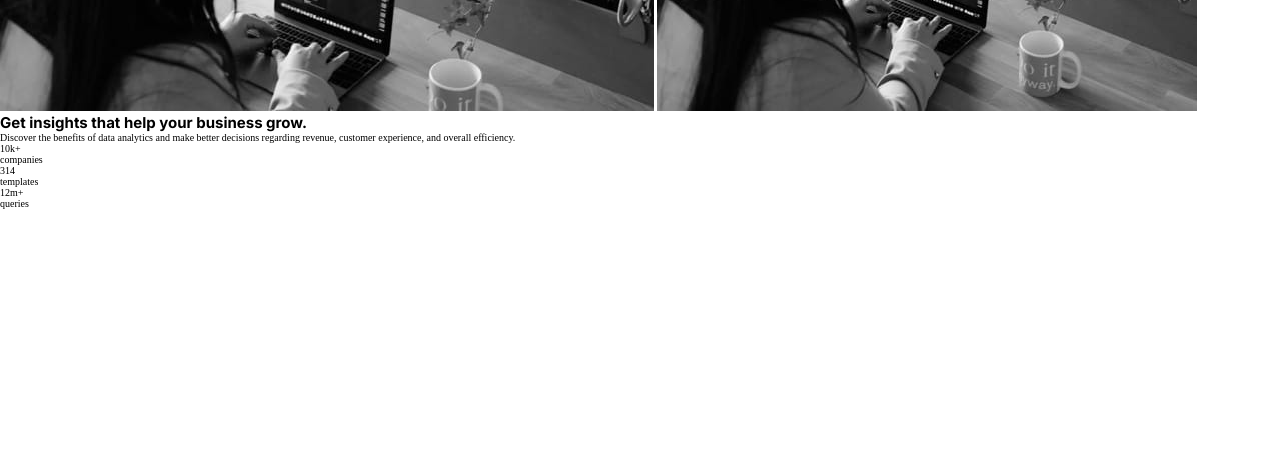
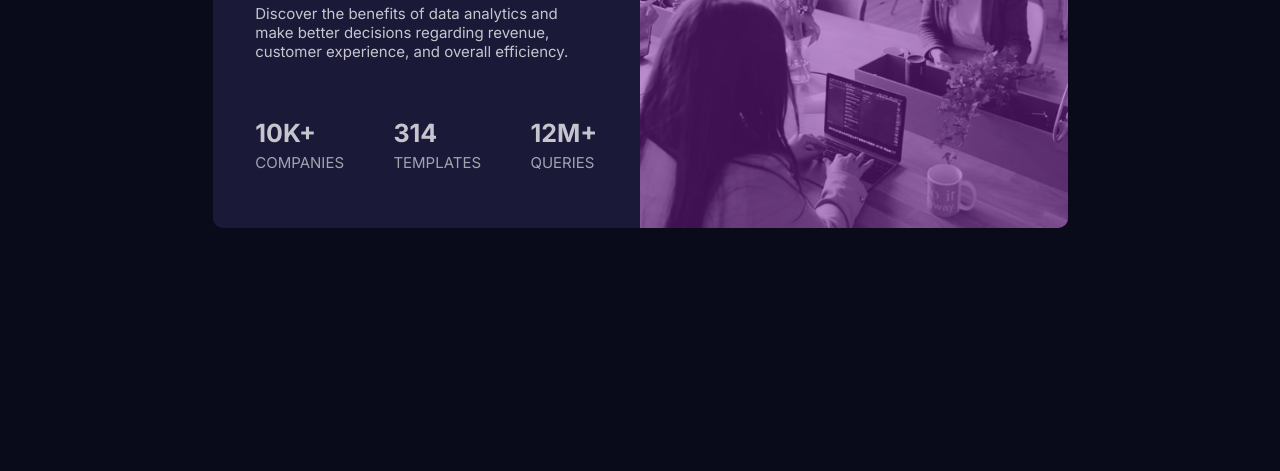
Before and after one commit to Ganesh-G0/Stats_Preview, a plain HTML site: page index.html in a window 1280 px wide. Shown: the part 369-840 px from the top of the page. Before the commit the page ends 800 px from the top, so only its background shows below. Drawn offline with Linux system fonts and the light colour scheme.

Commit message:
Update styles.css

```diff
--- a/styles.css
+++ b/styles.css
@@ -1,35 +1,151 @@
 @import url("https://fonts.googleapis.com/css2?family=Inter:wght@400;700&family=Lexend+Deca&display=swap");
+:root {
+  --veryDarkBlue: hsl(233, 47%, 7%);
+  --darkDeSaturatedBlue: hsl(244, 38%, 16%);
+  --softViolet: hsl(277, 64%, 61%);
+  /* main heading, stats */
+  --whiteMain: hsl(0, 0%, 100%);
+  /* main paragraph */
+  --whitePara: hsla(0, 0%, 100%, 0.75);
+  /* stats */
+  --whiteStat: hsla(0, 0%, 100%, 0.6);
+}
 * {
   margin: 0;
   padding: 0;
+  box-sizing: border-box;
+  font-family: "Inter", sans-serif;
 }
 html {
   font-size: 62.5%;
   overflow-x: hidden;
   scroll-behavior: smooth;
 }
-.attribution {
-  font-size: 1.2rem;
+body {
+  margin: 2rem auto;
+  display: flex;
+  align-items: center;
+  justify-content: center;
+  min-height: 100dvh;
+  color: var(--whiteMain);
+  background-color: var(--veryDarkBlue);
+}
+img, picture, svg, video {
+  display: block;
+  max-width: 100%;
+}
+/* --------------------------------------------------------------------main */
+main {
+  max-width: 300px;
+  width: 90%;
+  border-radius: 1rem;
+  background-color: var(--darkDeSaturatedBlue);
+  display: grid;
+  grid-template-columns: 1fr;
+  grid-template-areas: "img" "txt" "stat";
   text-align: center;
 }
-.attribution a {
-  color: hsl(228, 45%, 44%);
+.img-div { grid-area:  img; }
+.text-div { grid-area: txt; }
+.stats-div { grid-area: stat; }
+/* ---------------------------------------------------------------------img */
+.img-div {
+  background-color: #7B1FA2;
+  border-radius: 1rem 1rem 0 0;
 }
-:root {
-  --veryDarkBlue: hsl(233, 47%, 7%);
-  --darkSaturatedBlue: hsl(244, 38%, 16%);
-  --softViolet: hsl(277, 64%, 61%);
-  --white: hsl(0, 0%, 100%);
-  --whiteP: hsla(0, 0%, 100%, 0.75);
-  --whiteS: hsla(0, 0%, 100%, 0.6);
+.mobile-hero {
+  border-radius: 1rem 1rem 0 0;
+  opacity: .5;
 }
-div > h1 {
-    font-family: 'Inter', "sans-serif";
+.desktop-hero { display:  none; }
+/* ----------------------------------------------------------------------txt */
+.text-div {
+  width: 90%;
+  margin: 2rem auto;
+  display: flex;
+  flex-direction: column;
+  align-items: center;
+  justify-content: space-between;
+  gap: 1rem;
+}
+.text-div h1 {
+  font-size: 2.7rem;
+}
+.text-div h1 span {
+  color: var(--softViolet);
+}
+.text-div p {
+  color: var(--whitePara);
+  text-wrap: balance;
   font-size: 1.5rem;
-    font-weight: 560;
 }
-h2 {
-    color: var(--whiteS);
-    font-family: 'Lexend Deca', "sans-serif";
+/* ----------------------------------------------------------------------stats */
+.stats-div {
+  display: flex;
+  flex-direction: column;
+  align-items: center;
+  justify-content: space-between;
+  gap: 2rem;
+  margin: 2rem auto;
+}
+.stats-div > div {
+  display: flex;
+  flex-direction: column;
+  align-items: center;
+  justify-content: space-between;
+  gap: .5rem;
+}
+.stats-div > div > p {
+  font-size: 1.2rem;
+  color: var(--whiteStat);
   text-transform: uppercase;
 }
+.stats-div > div > p:nth-child(1) {
+  color: var(--whitePara);
+  font-size: 2rem;
+  font-weight: 900;
+}
+@media (min-width: 768px) {
+  main {
+    max-width: 855px;
+    grid-template-columns: 1fr 1fr;
+    grid-template-areas: "txt img" "stat img";
+  }
+  .mobile-hero { display: none; }
+  .img-div {
+    border-radius: 0 1rem 1rem 0;
+  }
+  .desktop-hero {
+    border-radius: 0 1rem 1rem 0;
+    opacity: .5;
+    width: 100%;
+    height: 100%;
+    display: block;
+    object-fit: cover;
+  }
+  .text-div {
+    width: 80%;
+    text-align: start;
+    justify-content: space-around;
+    justify-content: center;
+    gap: 2rem;
+  }
+  .text-div > h1 {
+    font-size: 3rem;
+  }
+  .stats-div {
+    height: fit-content;
+    width: 80%;
+    align-items: start;
+    flex-direction: row;
+  }
+  .stats-div > div {
+    align-items: start;
+  }
+  .stats-div > div > p {
+    font-size: 1.5rem;
+  }
+  .stats-div > div > p:nth-child(1) {
+    font-size: 2.5rem;
+  }
+}
```
Lines whose indentation alone changed are shown as unchanged.
